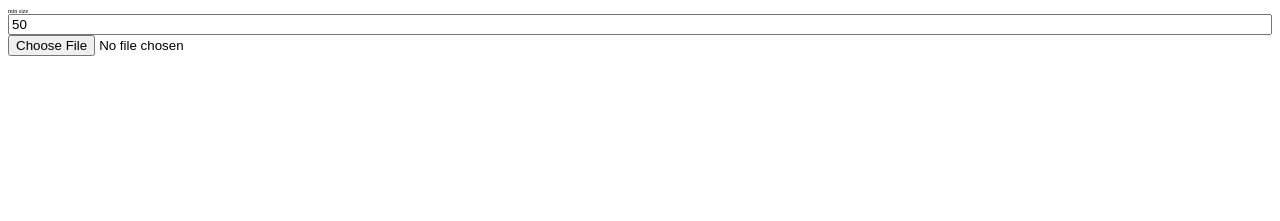
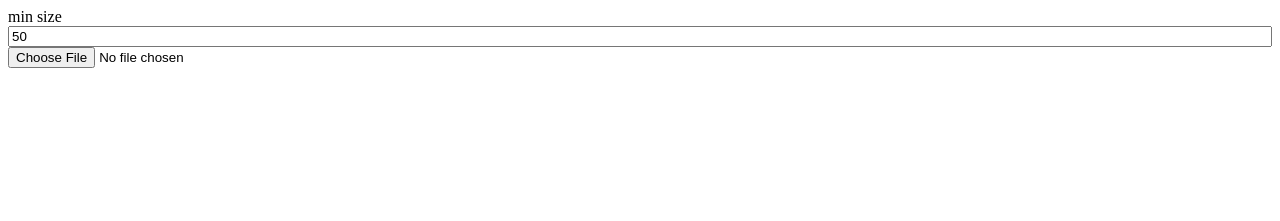
Before and after one commit to sokmontrey/image-to-ascii, a website: page public/index.html in a window 1280 px wide. Drawn offline with Linux system fonts and the light colour scheme.

Commit message:
update font

```diff
--- a/public/index.html
+++ b/public/index.html
@@ -3,7 +3,7 @@
 		<script defer src='app.js'></script>
 		<style>
 			body{
-				font-size: 10%;
+				font-size: 100%;
 			}
 			#file-input{
 				width: 100%;
```
